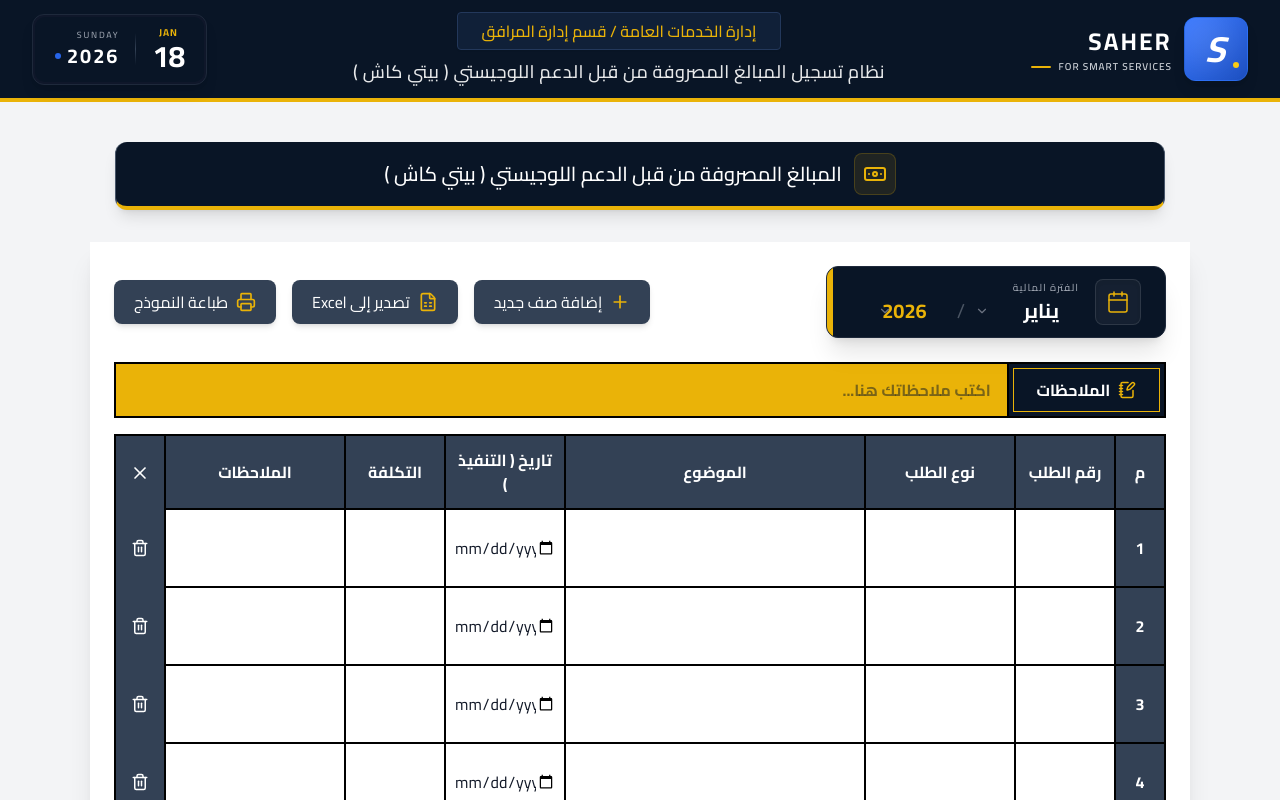
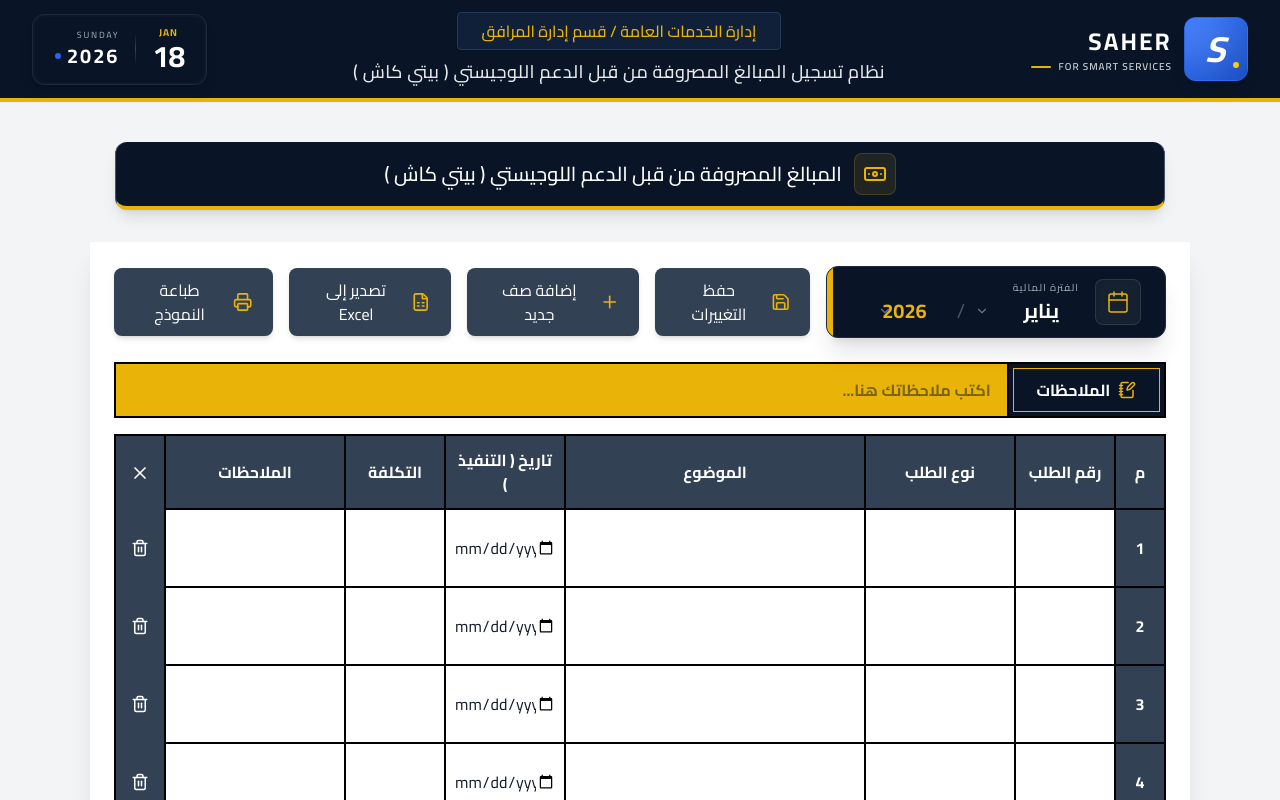
Before and after one commit to privatep88/Petty-Cash, a React (Vite) app: page / in a window 1280 px wide. Shown: the top 800 px of the page. Built offline with nearby package versions, Linux system fonts and the light colour scheme.

Commit message:
feat(ExpenseTable): Add save feedback indicator
Introduce visual feedback for the save action in the ExpenseTable component. A temporary "Saved" indicator will appear after any modification, enhancing user experience by confirming data persistence.

```diff
--- a/components/ExpenseTable.tsx
+++ b/components/ExpenseTable.tsx
@@ -1,6 +1,6 @@
-import React from 'react';
+import React, { useState } from 'react';
 import { ExpenseEntry, MONTHS_AR } from '../types';
-import { Trash2, Plus, Printer, Calculator, FileStack, Calendar, ChevronDown, FileSpreadsheet, X, Sigma, NotebookPen } from 'lucide-react';
+import { Trash2, Plus, Printer, Calculator, FileStack, Calendar, ChevronDown, FileSpreadsheet, X, Sigma, NotebookPen, Save, Check } from 'lucide-react';
 
 interface ExpenseTableProps {
   entries: ExpenseEntry[];
@@ -32,6 +32,7 @@ export const ExpenseTable: React.FC<ExpenseTableProps> = ({
   onDeleteEntry
 }) => {
 
+  const [justSaved, setJustSaved] = useState(false);
   const totalCost = entries.reduce((sum, entry) => sum + (Number(entry.cost) || 0), 0);
 
   // Generate years from 2026 to 2050
@@ -48,6 +49,14 @@ export const ExpenseTable: React.FC<ExpenseTableProps> = ({
   // Input/Textarea styling
   const inputBaseClass = "w-full h-full p-2 text-center bg-transparent focus:bg-blue-50 focus:outline-none transition-colors placeholder-gray-400 print:placeholder-transparent";
   const textareaClass = `${inputBaseClass} resize-none leading-relaxed flex items-center justify-center pt-4`;
+
+  const handleSave = () => {
+    // The save is already automatic via state changes. This is purely for user feedback.
+    setJustSaved(true);
+    setTimeout(() => {
+        setJustSaved(false);
+    }, 2000); // Revert back after 2 seconds
+  };
 
   const handleExportExcel = () => {
     // CSV Header
@@ -165,6 +174,28 @@ export const ExpenseTable: React.FC<ExpenseTableProps> = ({
 
         {/* Buttons - Left Side (Second in DOM for RTL) */}
         <div className="flex gap-4 no-print w-full md:w-auto">
+          <button
+            onClick={handleSave}
+            disabled={justSaved}
+            className={`flex items-center justify-center gap-2 px-5 py-2.5 rounded-lg shadow-md transition-all active:scale-95 w-full md:w-auto ${
+              justSaved
+                ? 'bg-green-600 text-white cursor-not-allowed'
+                : 'bg-[#334155] text-white hover:bg-[#1e293b] hover:shadow-lg'
+            }`}
+          >
+            {justSaved ? (
+              <>
+                <Check size={20} />
+                تم الحفظ!
+              </>
+            ) : (
+              <>
+                <Save size={20} className="text-[#eab308]" />
+                حفظ التغييرات
+              </>
+            )}
+          </button>
+
           <button
             onClick={onAddEntry}
             className="flex items-center justify-center gap-2 bg-[#334155] text-white px-5 py-2.5 rounded-lg shadow-md hover:bg-[#1e293b] transition-all hover:shadow-lg active:scale-95 w-full md:w-auto"
```
